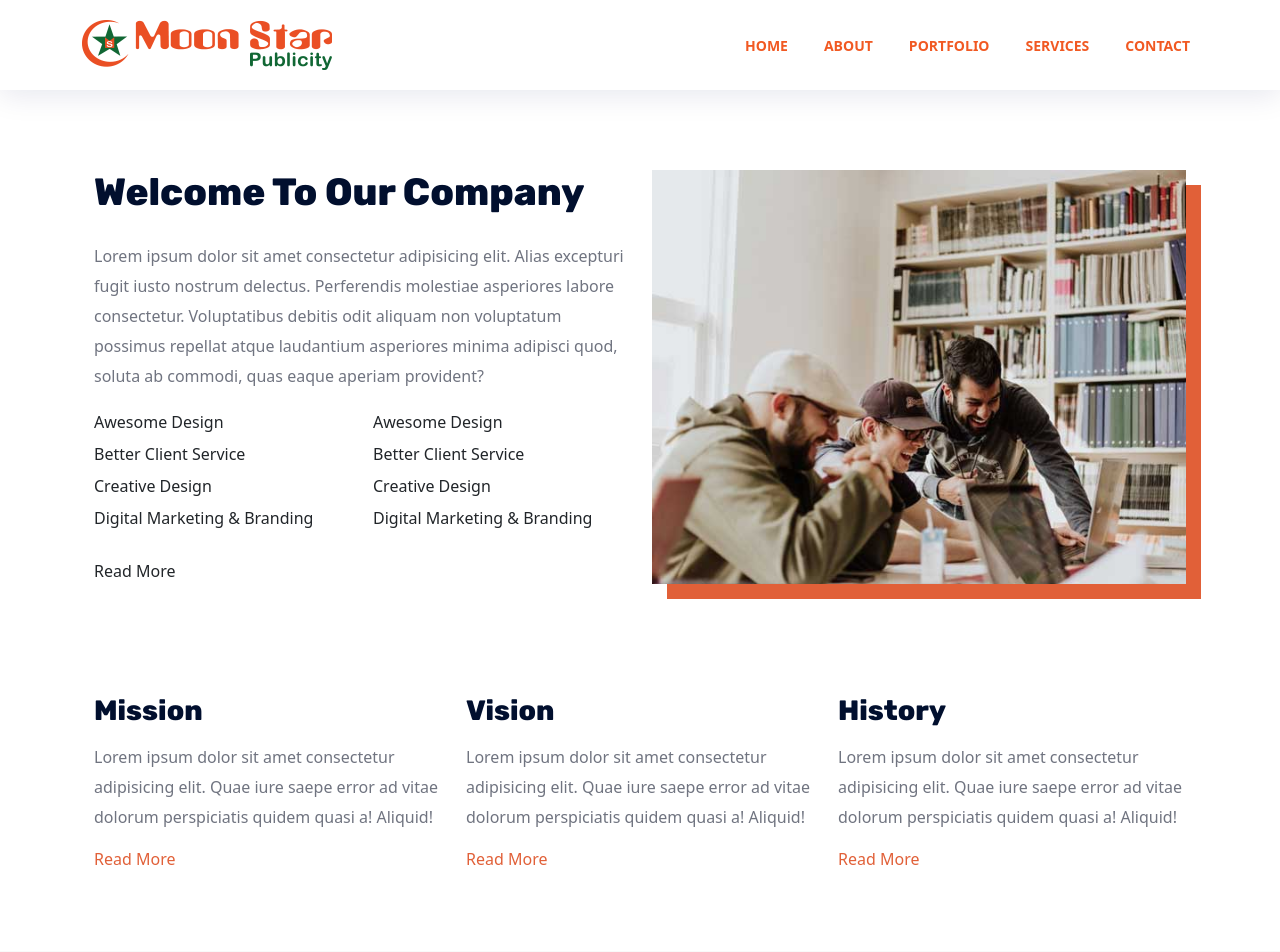
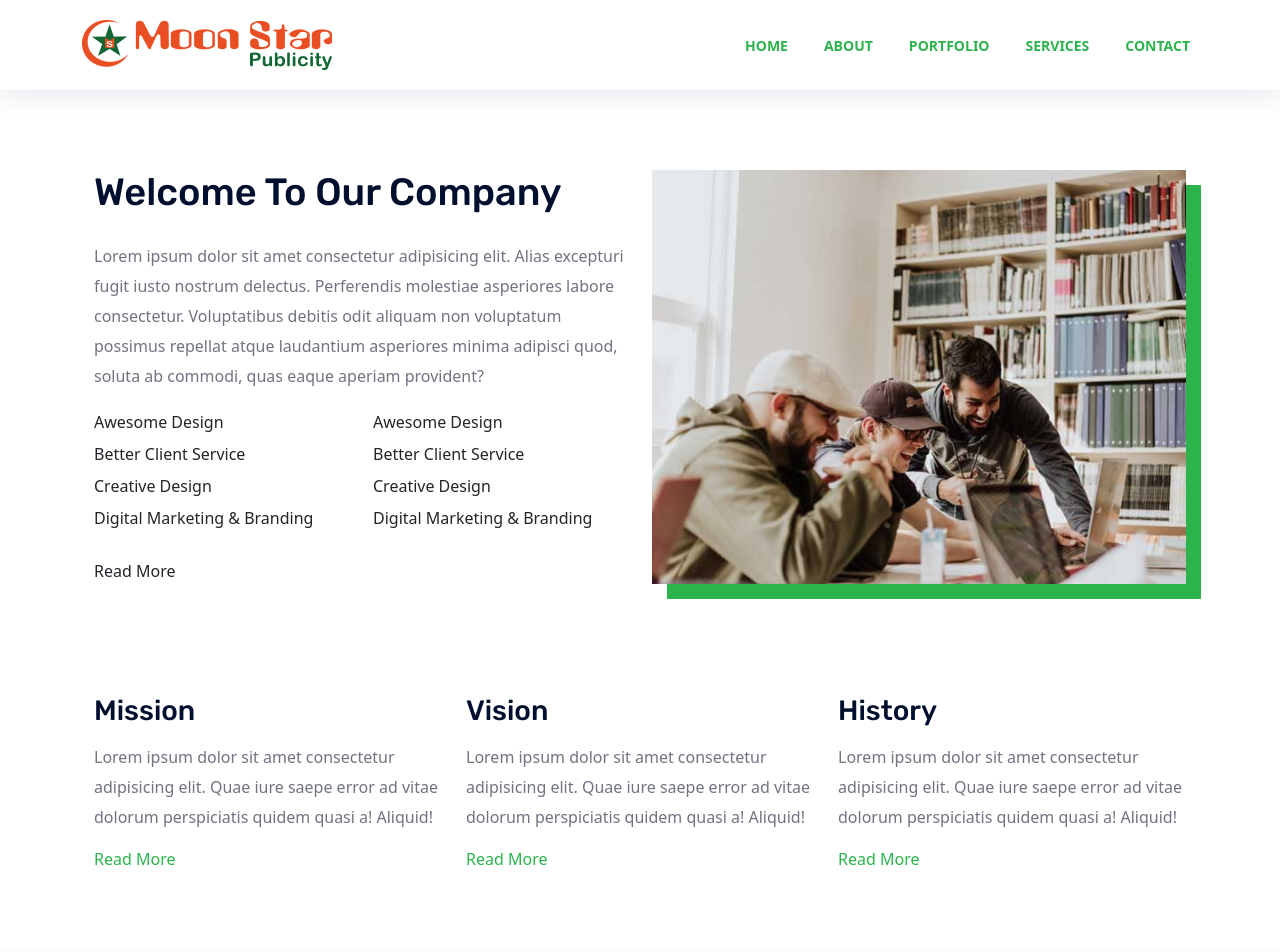
Before and after one commit to codersujon/MoonStarPublicity, a Vue app: page /#/about in a window 1280 px wide. Shown: the top 952 px of the page. Built offline with nearby package versions, Linux system fonts and the light colour scheme.

Commit message:
matching

```diff
--- a/src/assets/styles/css/styles.css
+++ b/src/assets/styles/css/styles.css
@@ -101,7 +101,7 @@ h6 {
   font-family: var(--moon-font-secondary);
   color: var(--moon-black);
   margin-top: 0px;
-  font-weight: 700;
+  font-weight: 500;
   text-transform: capitalize;
   margin-bottom: 15px;
 }
--- a/src/components/About.vue
+++ b/src/components/About.vue
@@ -103,7 +103,7 @@
 .about-area .habout__img:after {
   position: absolute;
   content: "";
-  background: #e16038;
+  background: var(--moon-secondary);
   width: 100%;
   height: 100%;
   right: -15px;
@@ -111,7 +111,7 @@
   z-index: -1;
 }
 .about-area .ability__single-btn a {
-  color: #e16038;
+  color: var(--moon-secondary);
 }
 .about-area .ability__single-btn a i {
   margin-left: 5px;
--- a/src/components/HeaderTop.vue
+++ b/src/components/HeaderTop.vue
@@ -61,7 +61,7 @@ export default{
 
 <style scoped>
 .socialMedia a:hover{
-    color: #fa6c38;
+    color: var(--moon-secondary);
 }
 
 </style>
--- a/src/layouts/Header/Navbar.vue
+++ b/src/layouts/Header/Navbar.vue
@@ -42,7 +42,7 @@ export default {
 }
 
 .navbar-expand-lg .navbar-nav .nav-link {
-  color: var(--moon-primary);
+  color: var(--moon-secondary);
   font-weight: 600;
   text-transform: uppercase;
   font-size: 14px;
@@ -57,7 +57,7 @@ export default {
 .navbar-expand-lg .navbar-nav .nav-link::after{
   position: absolute;
   content: "";
-  background-color: var(--moon-secondary);
+  background-color: var(--moon-primary);
   height: 2px;
   width: 0%;
   left: 0;
@@ -78,7 +78,7 @@ export default {
 }
 
 .navbar-expand-lg .navbar-nav .nav-link:hover{
-  color: var(--moon-secondary);
+  color: var(--moon-primary);
 }
 
 .navbar-nav .nav-link.active, .navbar-nav .show > .nav-link {
```
